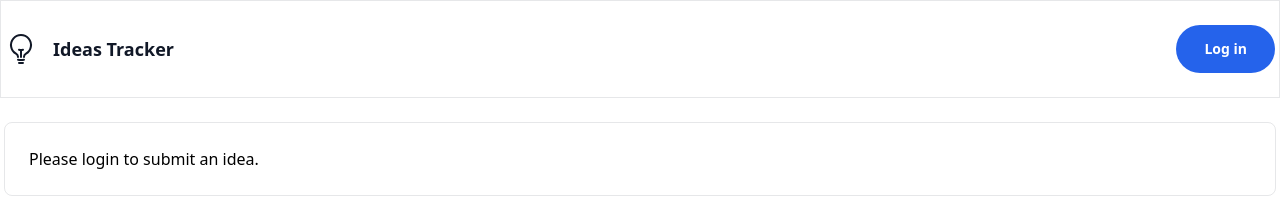
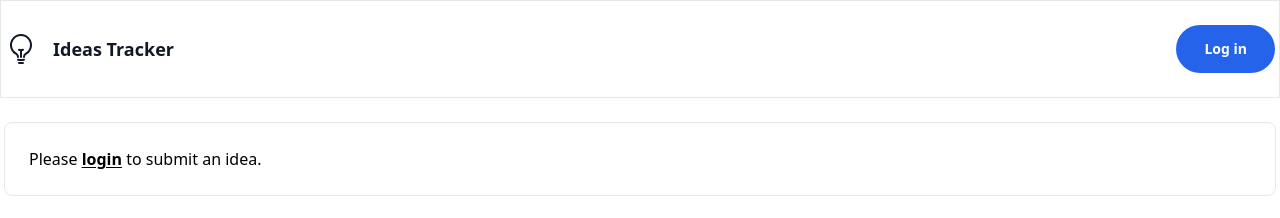
Before and after one commit to Jabser/Ideas-Tracker, a Nuxt app: page / in a window 1280 px wide. Shown: the top 218 px of the page. Built offline with nearby package versions, Linux system fonts and the light colour scheme; no server answers.

Commit message:
Update index.vue
Added login link to the logged out message

```diff
--- a/pages/index.vue
+++ b/pages/index.vue
@@ -13,7 +13,7 @@ const user = useUserSession();
     <section v-else class="border border-gray-900/10 rounded-lg p-6 mb-6">
       <div class="container">
         <p>
-          Please login to submit an idea.
+          Please <NuxtLink href="/login" class="underline underline-offset-2 font-bold hover:text-blue-800 transition ease-in-out duration-300">login</NuxtLink> to submit an idea.
         </p>
       </div>
     </section>
```
